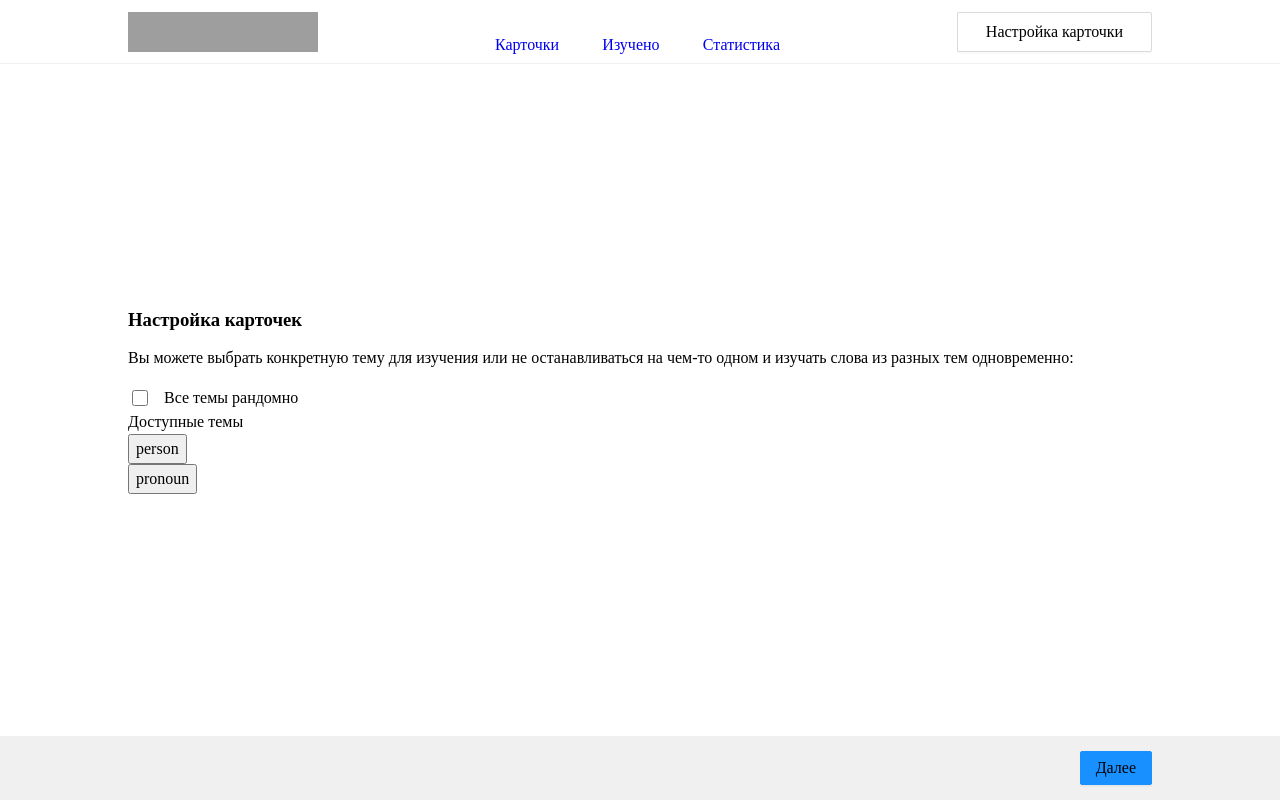
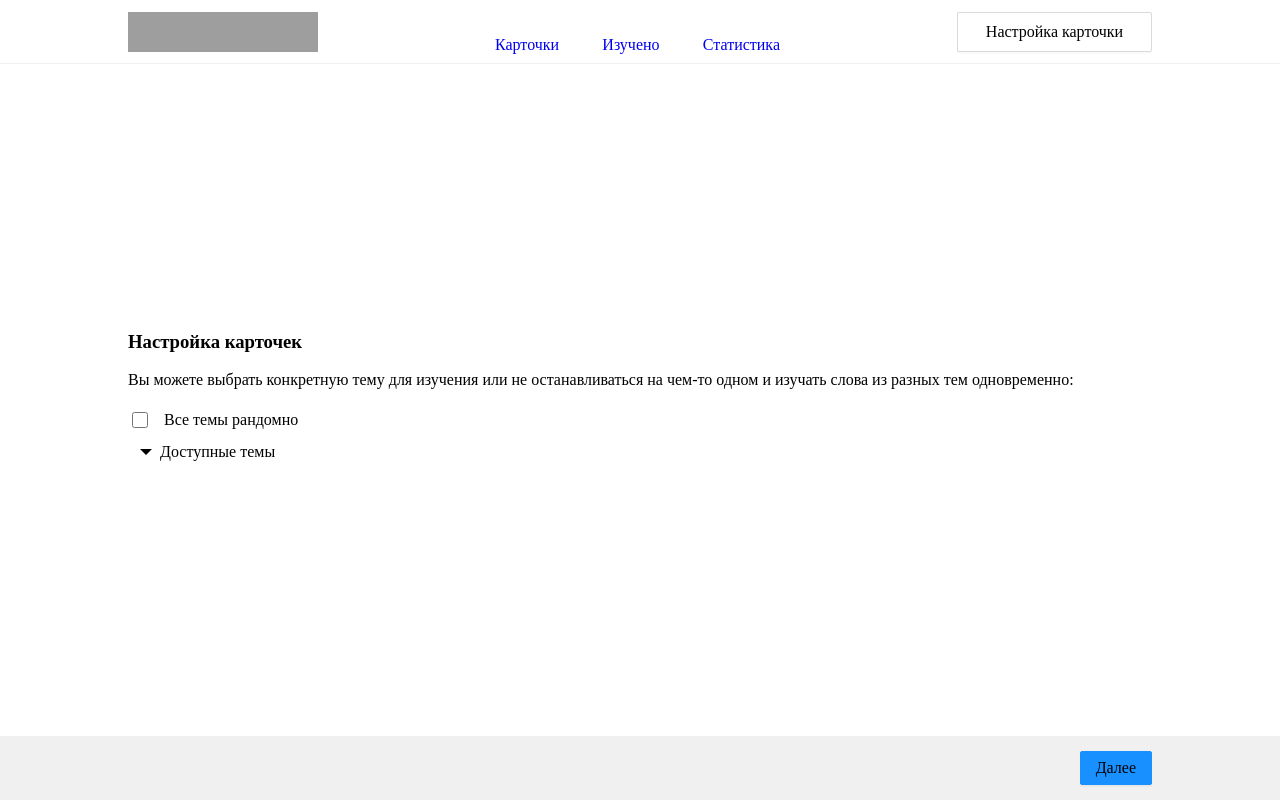
Before and after one commit to Igogoblin/LingvaFlip, a React (Vite) app: page /lingvaflip/settings in a window 1280 px wide. Built offline with nearby package versions, Linux system fonts and the light colour scheme; grey boxes are pictures that could not be loaded.

Commit message:
feat: add settings button for list of themas

```diff
--- a/src/pages/setting/SettingCards.jsx
+++ b/src/pages/setting/SettingCards.jsx
@@ -1,11 +1,18 @@
 import s from "./settingsCard.module.css";
 import { useDispatch, useSelector } from "react-redux";
 import { toggleCheckedRandom } from "../../store/cardSlice";
+import { useState } from "react";
 import SettingsThema from "./SettingsThema";
 
 function SettingCards() {
   const dispatch = useDispatch();
   const words = useSelector((state) => state.cards.words);
+
+  const [isOpen, setIsOpen] = useState(false);
+  const togglePopup = () => {
+    setIsOpen(!isOpen);
+  };
+
   // isChecked = useSelector();
   // const storedCheckboxState = JSON.parse(localStorage.getItem('checkboxState'));
   //   if (storedCheckboxState !== null) {
@@ -40,20 +47,18 @@ function SettingCards() {
           ></input>{" "}
           <span>Все темы рандомно</span>
         </form>
-        <div>Доступные темы</div>
-        <>
-          {count.map((el, index) => (
+        <div className={s.check_thema} onClick={togglePopup}>
+          Доступные темы
+        </div>
+
+        {isOpen &&
+          count.map((el, index) => (
             <SettingsThema
               key={index}
               thema={el}
               option={count}
             ></SettingsThema>
           ))}
-        </>
-        {/* {count.map((el, index) => (
-
-          // <SettingsThema key={index} thema={el} ontion={count}></SettingsThema>
-        ))} */}
       </div>
     </section>
   );
--- a/src/pages/setting/settingsCard.module.css
+++ b/src/pages/setting/settingsCard.module.css
@@ -67,3 +67,24 @@
 .settings_text {
   margin: 11px 0 16px 0;
 }
+
+.check_thema {
+  border: 0;
+  background-color: white;
+  display: flex;
+  align-items: center;
+  padding: 8px 12px;
+  font-size: 16px;
+  cursor: pointer;
+}
+
+.check_thema::before {
+  content: " ";
+  display: inline-block;
+  width: 0;
+  height: 0;
+  border-style: solid;
+  border-width: 6px 6px 0 6px; /* Стрелка вниз */
+  border-color: #000 transparent transparent transparent;
+  margin-right: 8px; /* Расстояние между стрелкой и текстом */
+}
```
